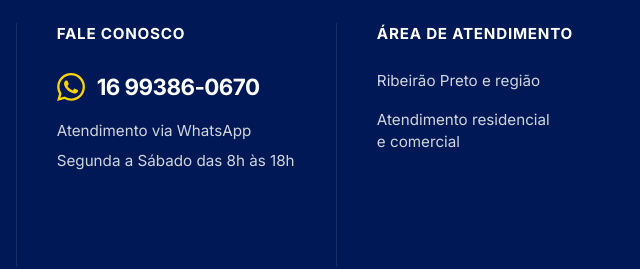
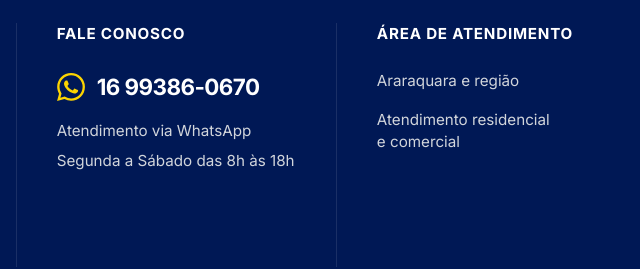
Before and after one commit to luis-Inojossa/up-el-trica-e-ar-cond, a plain HTML site: page index.html in a window 1280 px wide. Shown: the part 4043-4312 px from the top of the page, 640-1280 px from the left. Drawn offline with nearby package versions, Linux system fonts and the light colour scheme.

Commit message:
Update index.html

```diff
--- a/index.html
+++ b/index.html
@@ -808,7 +808,7 @@
                 <div class="w-full md:w-1/4 space-y-4 border-t md:border-t-0 md:border-l border-white/10 pt-6 md:pt-0 md:pl-8 lg:pl-10">
                     <h4 class="font-bold text-white uppercase text-[0.95rem] tracking-wider mb-6">ÁREA DE ATENDIMENTO</h4>
                     <div class="space-y-4 text-[0.95rem] text-gray-300 font-medium">
-                        <p>Ribeirão Preto e região</p>
+                        <p>Araraquara e região</p>
                         <p>Atendimento residencial<br>e comercial</p>
                     </div>
                 </div>
```
